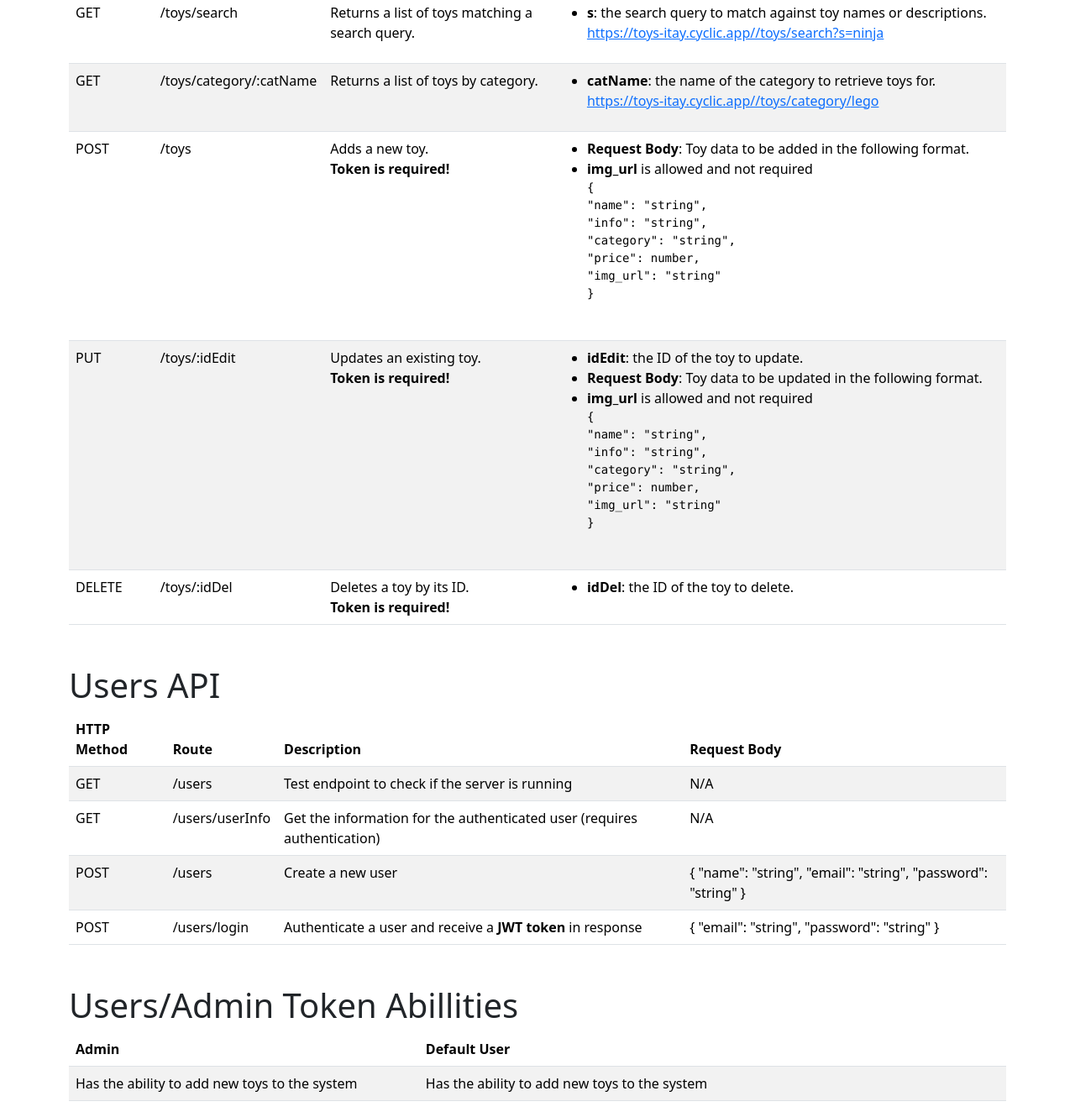
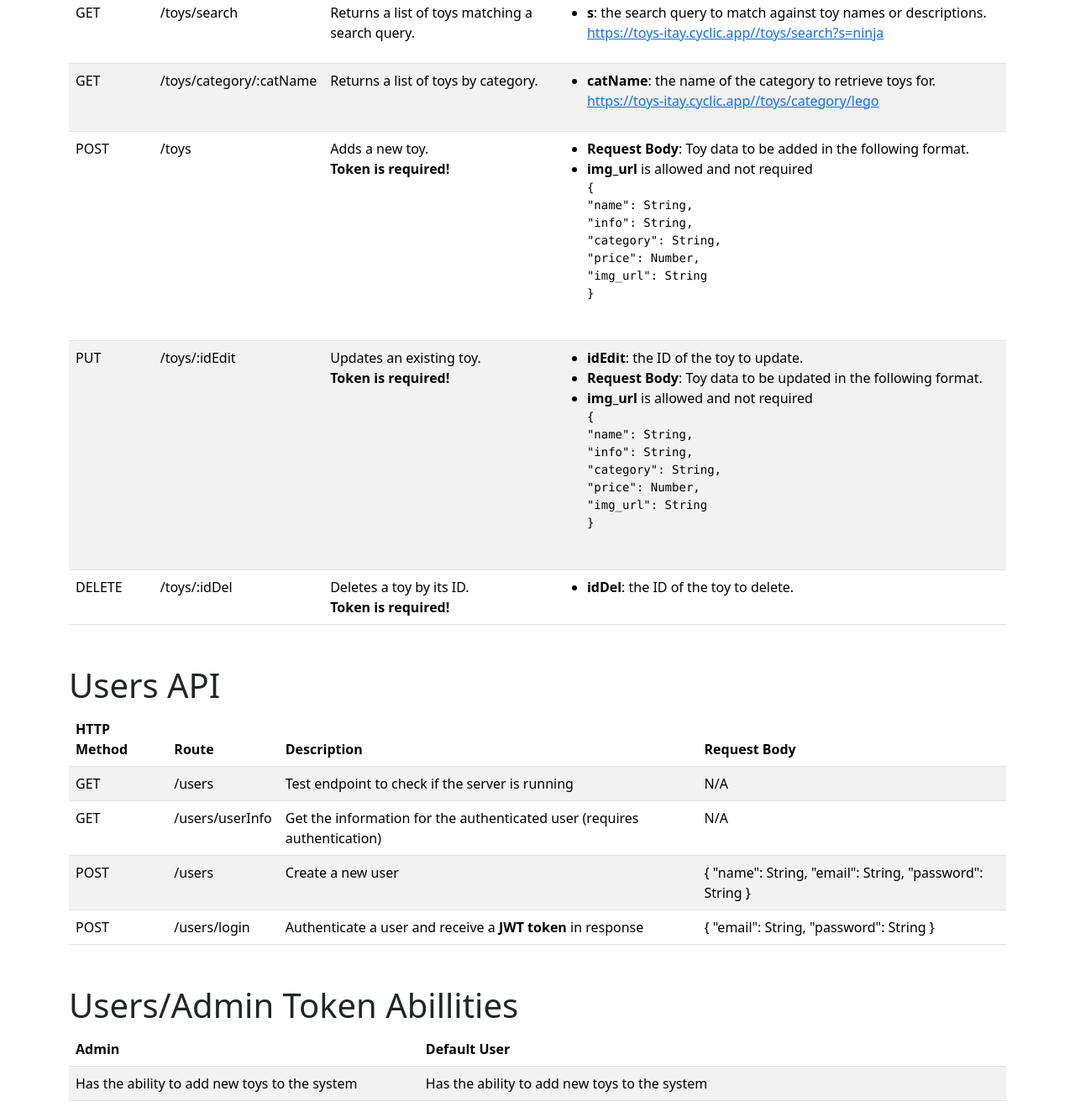
Before and after one commit to ItayMizrachi/Toys, a website: page public/index.html in a window 1280 px wide. Shown: the part 806-2130 px from the top of the page at 84% size. Drawn offline with nearby package versions, Linux system fonts and the light colour scheme.

Commit message:
Add files via upload

```diff
--- a/public/index.html
+++ b/public/index.html
@@ -128,11 +128,11 @@
                  <li> <strong> img_url </strong> is allowed and not required</li>
                   <pre>
 {
-"name": "string",
-"info": "string",
-"category": "string",
-"price": number,
-"img_url": "string"
+"name": String,
+"info": String,
+"category": String,
+"price": Number,
+"img_url": String
 }
                     </pre
                   >
@@ -157,11 +157,11 @@
                   <li> <strong> img_url </strong> is allowed and not required</li>
                   <pre>
 {
-"name": "string",
-"info": "string",
-"category": "string",
-"price": number,
-"img_url": "string"
+"name": String,
+"info": String,
+"category": String,
+"price": Number,
+"img_url": String
 }
                 </pre
                   >
@@ -217,13 +217,13 @@
             <td>POST</td>
             <td>/users</td>
             <td>Create a new user</td>
-            <td>{ "name": "string", "email": "string", "password": "string" }</td>
+            <td>{ "name": String, "email": String, "password": String }</td>
           </tr>
           <tr>
             <td>POST</td>
             <td>/users/login</td>
             <td>Authenticate a user and receive a <strong>JWT token</strong> in response</td>
-            <td>{ "email": "string", "password": "string" }</td>
+            <td>{ "email": String, "password": String }</td>
           </tr>
         </tbody>
       </table>
```
